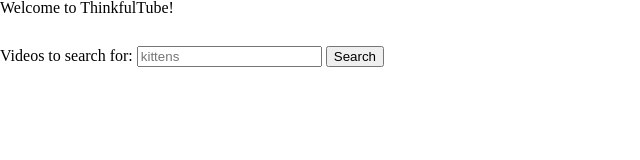
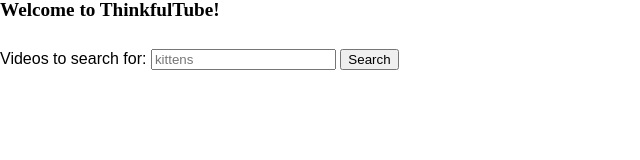
Before and after one commit to RobertVFrazier/ThinkfulTube, a plain HTML site: page index.html in a window 1280 px wide. Shown: the whole page, without its empty margins (0-640 px from the left). Drawn offline with nearby package versions, Linux system fonts and the light colour scheme.

Commit message:
Fixed some a11y issues

```diff
--- a/index.css
+++ b/index.css
@@ -1,5 +1,10 @@
 *{
     font-family: Sans-Serif;
+}
+
+h1{
+    font-size: 1.2em;
+    font-weight: 700;
 }
 
 form, .resultsList{
--- a/index.html
+++ b/index.html
@@ -1,5 +1,5 @@
 <!DOCTYPE html>
-<html>
+<html lang="en">
     <head>
         <meta charset="utf-8"/>
         <meta name="viewport" content="width=device-width"/>
@@ -8,13 +8,15 @@
         <link href="index.css" rel="stylesheet" type="text/css"/>
     </head>
     <body>
-        <header class="heading">Welcome to ThinkfulTube!</header>
+        <header><h1>Welcome to ThinkfulTube!</h1></header>
+        <main>
             <div class="formContainer">
                 <form id="js-form">
                     <label>Videos to search for: <input type="text" name="searchCategory" id="js-search-category" placeholder="kittens"></label>
                     <button type="submit" id="js-submit" class="submit">Search</button>
                 </form>
             </div>
+        </main>
         <ul class="resultsList js-resultsList"></ul>
         <script src="https://code.jquery.com/jquery-3.2.1.js"></script>
         <script src="index.js"></script>
--- a/index.js
+++ b/index.js
@@ -8,7 +8,7 @@ function getDataFromApi(searchTerm, callback){
         maxResults: '10',
         key: 'AIzaSyD9p4OgF8DmaoYZYAQPLUIyhU7rgRJYVRo',
         q: searchTerm
-    }
+    };
     $.getJSON(youTubeUrl, query, callback);
 }
 
```
Lines whose indentation alone changed are shown as unchanged.
